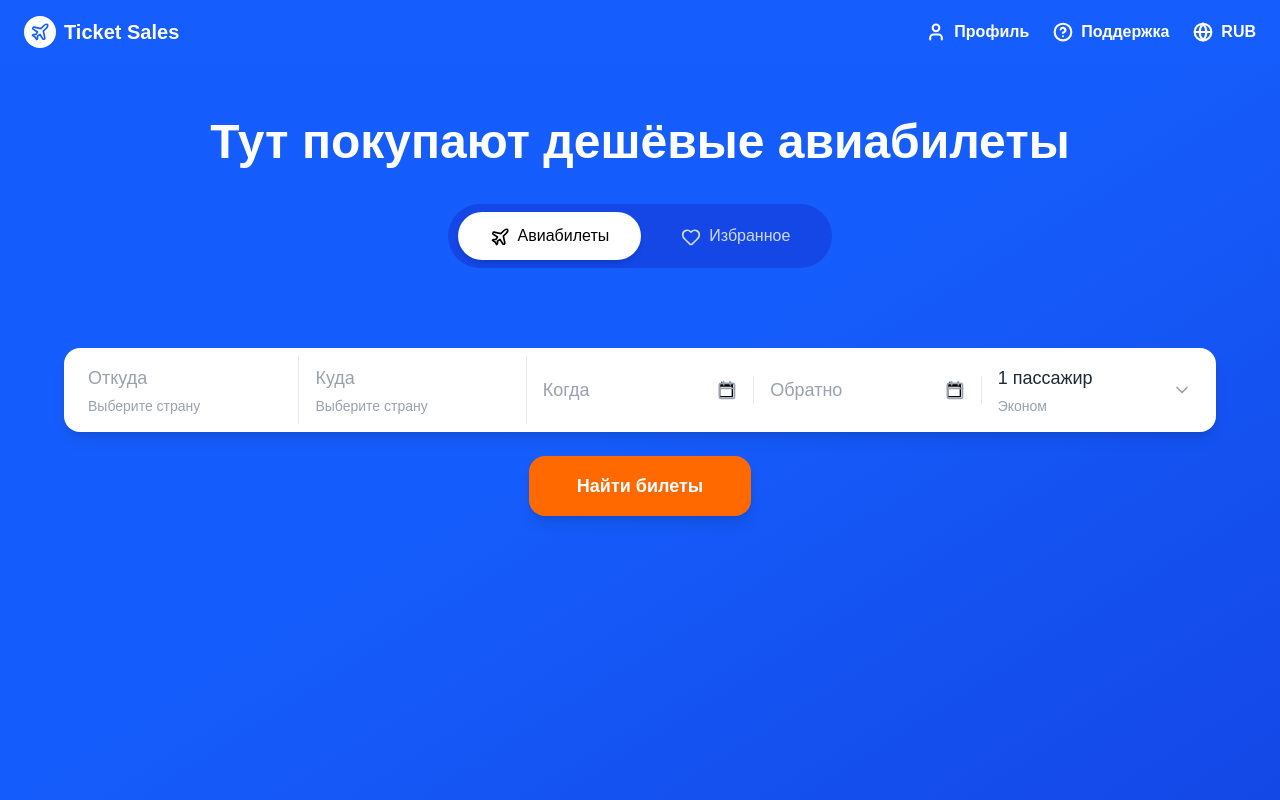
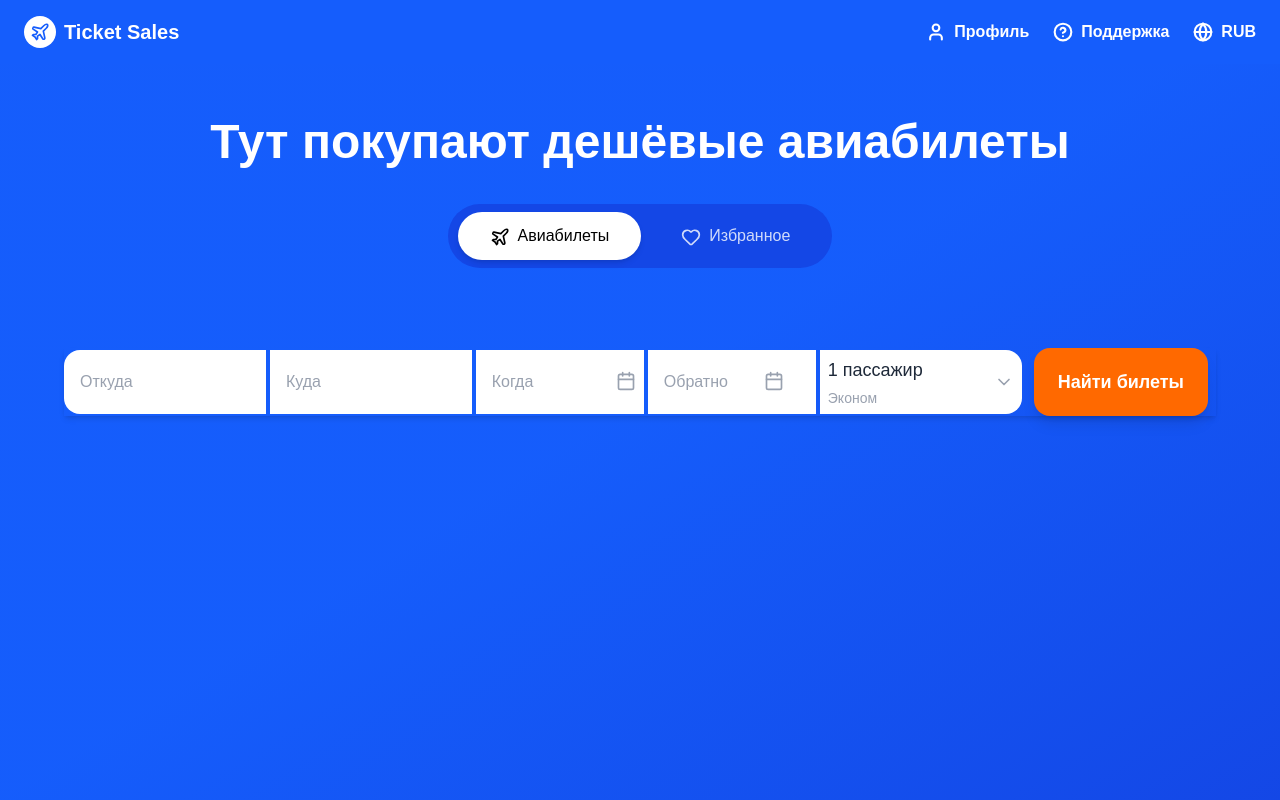
Before and after one commit to bekasyldev/flight_tickets, a Next.js app: page / in a window 1280 px wide. Built offline with nearby package versions, Linux system fonts and the light colour scheme.

Commit message:
feat: calendar component

```diff
--- a/app/components/BookingForm.tsx
+++ b/app/components/BookingForm.tsx
@@ -1,6 +1,7 @@
 import { useState } from "react";
 import { Calendar } from "lucide-react";
 import PassengerDropdown from "./PassengerDropdown";
+import FlightCalendar from "./FlightCalendar";
 
 interface SearchFormData {
   origin: string;
@@ -40,6 +41,7 @@ const BookingForm: React.FC<BookingFormProps> = ({
   loading
 }) => {
   const [isDropdownOpen, setIsDropdownOpen] = useState(false);
+  const [calendarType, setCalendarType] = useState<'departure' | 'return' | null>(null);
 
   const handlePassengersChange = (adults: number, childrens: number, infants: number) => {
     const totalPassengers = adults + childrens + infants;
@@ -56,11 +58,36 @@ const BookingForm: React.FC<BookingFormProps> = ({
     setFormData({ ...formData, cabinClass: cabinClassMap[serviceClass] || 'economy' });
   };
 
+  const handleDateSelect = (date: string, isReturnTicketNeeded: boolean) => {
+    if (calendarType === 'departure') {
+      setFormData({
+        ...formData,
+        departureDate: date,
+        returnDate: isReturnTicketNeeded ? formData.returnDate : ''
+      });
+    } else if (calendarType === 'return') {
+      setFormData({
+        ...formData,
+        returnDate: date
+      });
+    }
+    setCalendarType(null);
+  };
+
+  const formatDate = (dateString: string) => {
+    if (!dateString) return '';
+    const date = new Date(dateString);
+    return date.toLocaleDateString('ru-RU', {
+      day: 'numeric',
+      month: 'short'
+    });
+  };
+
   return (
     <div className="w-full max-w-6xl mx-auto">
-      <div className="bg-white rounded-2xl shadow-lg p-2 flex flex-wrap items-center gap-0">
+      <div className="flex flex-wrap items-center gap-1 sticky top-16 z-20 shadow-md bg-transparent">
         {/* From City */}
-        <div className="flex-1 min-w-48 px-4 border-r border-gray-200">
+        <div className="flex-1 min-w-32 px-2 bg-white rounded-l-2xl">
           <button
             type="button"
             onClick={onOriginClick}
@@ -68,22 +95,20 @@ const BookingForm: React.FC<BookingFormProps> = ({
           >
             {originSelection ? (
               <>
-                <div className="text-lg font-medium text-gray-800">
+                <div className="text-md font-medium text-gray-800 py-3 px-2">
                   {originSelection.airportName}
                 </div>
-                <div className="text-sm text-gray-400 mt-1">{originSelection.airportCode}</div>
               </>
             ) : (
               <>
-                <div className="text-lg font-medium text-gray-400">Откуда</div>
-                <div className="text-sm text-gray-400 mt-1">Выберите страну</div>
+                <div className="text-md font-medium text-gray-400 py-3 px-2">Откуда</div>
               </>
             )}
           </button>
         </div>
 
         {/* To City */}
-        <div className="flex-1 min-w-48 px-4 border-r border-gray-200">
+        <div className="flex-1 min-w-32 px-2 bg-white ">
           <button
             type="button"
             onClick={onDestinationClick}
@@ -91,78 +116,86 @@ const BookingForm: React.FC<BookingFormProps> = ({
           >
             {destinationSelection ? (
               <>
-                <div className="text-lg font-medium text-gray-800">
+                <div className="text-md font-medium text-gray-800 py-3 px-2">
                   {destinationSelection.airportName}
                 </div>
-                <div className="text-sm text-gray-400 mt-1">{destinationSelection.airportCode}</div>
               </>
             ) : (
               <>
-                <div className="text-lg font-medium text-gray-400">Куда</div>
-                <div className="text-sm text-gray-400 mt-1">Выберите страну</div>
+                <div className="text-md font-medium text-gray-400 py-3 px-2">Куда</div>
               </>
             )}
           </button>
         </div>
 
+        {/* Dates (shared wrapper) */}
+        <div className="relative flex gap-1">
           {/* Departure Date */}
-        <div className="flex-1 min-w-48 px-4 border-r border-gray-200">
-          <div className="relative">
-            <input
-              type="date"
-              value={formData.departureDate}
-              onChange={(e) => setFormData({ ...formData, departureDate: e.target.value })}
-              className={`w-full text-lg font-medium text-gray-800 bg-transparent border-none outline-none cursor-pointer ${!formData.departureDate ? 'text-transparent' : ''}`}
-              style={{ colorScheme: 'light' }}
-              onClick={(e) => {
-                const input = e.target as HTMLInputElement;
-                input.showPicker();
-              }}
-            />
-            {!formData.departureDate && (
+          <div className="min-w-42 px-2 bg-white">
+            <button
+              type="button"
+              onClick={() => setCalendarType(calendarType === 'departure' ? null : 'departure')}
+              className="w-full text-left py-2 relative"
+            >
+              {formData.departureDate ? (
                 <>
-                <div className="absolute top-0 left-0 pointer-events-none text-lg font-medium text-gray-400">
-                  Когда
+                  <div className="text-md font-medium text-gray-800 py-3 px-2">
+                    {formatDate(formData.departureDate)}
                   </div>
-                <div className="absolute top-1 right-0 pointer-events-none text-gray-400">
+                </>
+              ) : (
+                <>
+                  <div className="text-md font-medium text-gray-400 py-3 px-2">Когда</div>
+                </>
+              )}
+              <div className="absolute top-1/3 right-0 text-gray-400">
                 <Calendar className="w-5 h-5" />
               </div>
-              </>
-            )}
-          </div>
+            </button>
           </div>
 
           {/* Return Date */}
-        <div className="flex-1 min-w-48 px-4 border-r border-gray-200">
-          <div className="relative">
-            <input
-              type="date"
-              value={formData.returnDate}
-              onChange={(e) => setFormData({ ...formData, returnDate: e.target.value })}
-              className={`w-full text-lg font-medium text-gray-800 bg-transparent border-none outline-none cursor-pointer ${!formData.returnDate ? 'text-transparent' : ''}`}
-              style={{ colorScheme: 'light' }}
-              onClick={(e) => {
-                const input = e.target as HTMLInputElement;
-                input.showPicker();
-              }}
-            />
-            {!formData.returnDate && (
+          <div className="min-w-42 px-2 bg-white">
+            <button
+              type="button"
+              onClick={() => setCalendarType(calendarType === 'return' ? null : 'return')}
+              className="text-left py-2 min-w-32 relative"
+            >
+              {formData.returnDate ? (
                 <>
-                <div className="absolute top-0 left-0 pointer-events-none text-lg font-medium text-gray-400">
-                  Обратно
+                  <div className="text-md font-medium text-gray-800 py-3 px-2">
+                    {formatDate(formData.returnDate)}
                   </div>
-                <div className="absolute top-1 right-0 pointer-events-none text-gray-400">
+                </>
+              ) : (
+                <>
+                  <div className="text-md font-medium text-gray-400 py-3 px-2">Обратно</div>
+                </>
+              )}
+              <div className="absolute top-1/3 right-0 text-gray-400">
                 <Calendar className="w-5 h-5" />
               </div>
-              </>
+            </button>
+          </div>
+
+          {/* Shared Calendar Dropdown */}
+          {calendarType && (
+            <div className="absolute top-full left-1/2 -translate-x-1/2 z-50 mt-2">
+              <FlightCalendar
+                type={calendarType}
+                onSelect={handleDateSelect}
+                onClose={() => setCalendarType(null)}
+                selectedDate={calendarType === 'departure' ? formData.departureDate : formData.returnDate}
+                minDate={calendarType === 'return' ? formData.departureDate : undefined}
+              />
+            </div>
           )}
-          </div>
         </div>
 
         {/* Passengers Dropdown */}
-        <div className="flex-1 min-w-48 px-4 relative">
+        <div className="flex-1 min-w-32 px-2 py-[6px] relative bg-white rounded-r-2xl">
           <PassengerDropdown
-            adults={Math.max(1, formData.passengers - 0)} // Simplified for now
+            adults={Math.max(1, formData.passengers - 0)}
             childrens={0}
             infants={0}
             serviceClass={formData.cabinClass === 'premium_economy' ? 'comfort' : formData.cabinClass}
@@ -172,14 +205,14 @@ const BookingForm: React.FC<BookingFormProps> = ({
             onToggle={() => setIsDropdownOpen(!isDropdownOpen)}
           />
         </div>
-      </div>
 
         {/* Search Button */}
-      <div className="flex justify-center mt-6">
+        <div className="px-2">
           <button
             onClick={onSubmit}
             disabled={loading}
-          className="bg-orange-500 hover:bg-orange-600 text-white font-semibold text-lg px-12 py-4 rounded-2xl transition-colors shadow-lg disabled:opacity-50 disabled:cursor-not-allowed flex items-center justify-center"
+            className="bg-orange-500 hover:bg-orange-600 text-white font-semibold text-lg px-6 py-5 rounded-2xl transition-colors shadow-lg disabled:opacity-50 disabled:cursor-not-allowed flex items-center justify-center h-full"
+            style={{ minWidth: 140 }}
           >
             {loading ? (
               <>
@@ -192,6 +225,7 @@ const BookingForm: React.FC<BookingFormProps> = ({
           </button>
         </div>
       </div>
+    </div>
   );
 };
 
--- /dev/null
+++ b/app/components/FlightCalendar.tsx
@@ -0,0 +1,222 @@
+import React, { useState } from 'react';
+import { ChevronLeft, ChevronRight, X } from 'lucide-react';
+
+interface FlightCalendarProps {
+  type: 'departure' | 'return';
+  onSelect: (date: string, isReturnTicketNeeded: boolean) => void;
+  onClose: () => void;
+  selectedDate?: string;
+  minDate?: string;
+}
+
+const FlightCalendar: React.FC<FlightCalendarProps> = ({
+  type,
+  onSelect,
+  onClose,
+  selectedDate = '',
+  minDate = ''
+}) => {
+  const [currentMonth, setCurrentMonth] = useState(new Date());
+  const [isReturnTicketNeeded, setIsReturnTicketNeeded] = useState(true);
+
+  const monthNames = [
+    'Январь', 'Февраль', 'Март', 'Апрель', 'Май', 'Июнь',
+    'Июль', 'Август', 'Сентябрь', 'Октябрь', 'Ноябрь', 'Декабрь'
+  ];
+
+  const dayNames = ['Пн', 'Вт', 'Ср', 'Чт', 'Пт', 'Сб', 'Вс'];
+
+  const isSameDay = (date1: Date, date2: Date) => {
+    return date1.toDateString() === date2.toDateString();
+  };
+
+  const isDateDisabled = (date: Date) => {
+    const today = new Date();
+    today.setHours(0, 0, 0, 0);
+    if (date < today) return true;
+
+    if (type === 'return' && minDate) {
+      const minDateTime = new Date(minDate);
+      return date <= minDateTime;
+    }
+    return false;
+  };
+
+  const handleDateClick = (date: Date) => {
+    if (isDateDisabled(date)) return;
+
+    const dateString = date.toISOString().split('T')[0];
+    onSelect(dateString, isReturnTicketNeeded);
+  };
+
+  const getDaysInMonth = (date: Date) => {
+    const year = date.getFullYear();
+    const month = date.getMonth();
+    const firstDay = new Date(year, month, 1);
+    const startDate = new Date(firstDay);
+    const dayOfWeek = firstDay.getDay();
+    const daysToSubtract = dayOfWeek === 0 ? 6 : dayOfWeek - 1;
+    startDate.setDate(firstDay.getDate() - daysToSubtract);
+
+    const days = [];
+    const currentDate = new Date(startDate);
+
+    for (let i = 0; i < 42; i++) {
+      days.push(new Date(currentDate));
+      currentDate.setDate(currentDate.getDate() + 1);
+    }
+    return days;
+  };
+
+  const navigateMonth = (direction: 'prev' | 'next') => {
+    const newMonth = new Date(currentMonth);
+    if (direction === 'prev') {
+      newMonth.setMonth(newMonth.getMonth() - 1);
+    } else {
+      newMonth.setMonth(newMonth.getMonth() + 1);
+    }
+    setCurrentMonth(newMonth);
+  };
+
+  const nextMonth = new Date(currentMonth);
+  nextMonth.setMonth(currentMonth.getMonth() + 1);
+
+  const daysCurrent = getDaysInMonth(currentMonth);
+  const daysNext = getDaysInMonth(nextMonth);
+
+  const isPrevDisabled = (() => {
+    const now = new Date();
+    return (
+      currentMonth.getFullYear() === now.getFullYear() &&
+      currentMonth.getMonth() === now.getMonth()
+    );
+  })();
+
+  return (
+    <div className="bg-white rounded-lg shadow-xl border border-gray-200 p-4 text-black w-160 max-w-2xl min-h-[420px] h-[420px]">
+      {/* Header */}
+      <div className="flex items-center justify-end mb-4">
+        {/* Return ticket toggle and close button */}
+        <div className="flex items-center gap-2 ml-4">
+          {type === 'return' && (
+            <button
+              onClick={() => {
+                if (isReturnTicketNeeded) {
+                  setIsReturnTicketNeeded(false);
+                  onClose();
+                } else {
+                  setIsReturnTicketNeeded(true);
+                }
+              }}
+              className={`text-sm px-4 py-1 rounded-full border transition-colors duration-150 font-semibold
+                ${isReturnTicketNeeded
+                  ? 'bg-gray-100 border-gray-200 text-gray-500'
+                  : 'bg-orange-500 border-orange-500 text-white'}
+              `}
+              title="Если не нужен обратный билет, выберите эту опцию"
+            >
+              Обратный билет не нужен
+            </button>
+          )}
+          <button onClick={onClose} className="p-1 hover:bg-gray-100 rounded">
+            <X className="w-4 h-4" />
+          </button>
+        </div>
+      </div>
+
+      {/* Two months side by side */}
+      <div className="flex gap-8">
+        {/* First month */}
+        <div className="flex-1">
+          <div className="relative flex items-center mb-2 h-10">
+            <button
+              onClick={() => navigateMonth('prev')}
+              className="absolute left-0 top-1/2 -translate-y-1/2 p-1 hover:bg-gray-100 bg-gray-100 text-gray-800 rounded-full"
+              disabled={isPrevDisabled}
+            >
+              <ChevronLeft className="w-6 h-6" />
+            </button>
+            <div className="flex-1 text-center font-semibold text-lg">
+              {monthNames[currentMonth.getMonth()]} {currentMonth.getFullYear()}
+            </div>
+          </div>
+
+          <div className="grid grid-cols-7 gap-1 mb-2">
+            {dayNames.map(day => (
+              <div key={day} className="text-center text-base font-medium text-gray-500 py-1">
+                {day}
+              </div>
+            ))}
+          </div>
+          <div className="grid grid-cols-7 gap-1">
+            {daysCurrent.map((day, index) => {
+              const isCurrentMonth = day.getMonth() === currentMonth.getMonth();
+              const isDisabled = isDateDisabled(day);
+              const isSelected = selectedDate && isSameDay(day, new Date(selectedDate));
+              return (
+                <button
+                  key={index}
+                  onClick={() => handleDateClick(day)}
+                  disabled={isDisabled}
+                  className={`
+                    h-10 w-10 rounded text-base font-medium transition-all
+                    ${!isCurrentMonth ? 'text-gray-300' : ''}
+                    ${isDisabled ? 'text-gray-300 cursor-not-allowed' : 'hover:bg-blue-50 cursor-pointer'}
+                    ${isSelected ? 'bg-orange-500 text-white' : ''}
+                  `}
+                >
+                  {day.getDate()}
+                </button>
+              );
+            })}
+          </div>
+        </div>
+        {/* Second month */}
+        <div className="flex-1">
+          <div className="relative flex items-center mb-2 h-10">
+            <div className="flex-1 text-center font-semibold text-lg">
+              {monthNames[nextMonth.getMonth()]} {nextMonth.getFullYear()}
+            </div>
+            <button
+              onClick={() => navigateMonth('next')}
+              className="absolute right-0 top-1/2 -translate-y-1/2 p-1 hover:bg-gray-100 bg-gray-100 text-gray-800 rounded-full"
+            >
+              <ChevronRight className="w-6 h-6" />
+            </button>
+          </div>
+          <div className="grid grid-cols-7 gap-1 mb-2">
+            {dayNames.map(day => (
+              <div key={day} className="text-center text-base font-medium text-gray-500 py-1">
+                {day}
+              </div>
+            ))}
+          </div>
+          <div className="grid grid-cols-7 gap-1">
+            {daysNext.map((day, index) => {
+              const isCurrentMonth = day.getMonth() === nextMonth.getMonth();
+              const isDisabled = isDateDisabled(day);
+              const isSelected = selectedDate && isSameDay(day, new Date(selectedDate));
+              return (
+                <button
+                  key={index}
+                  onClick={() => handleDateClick(day)}
+                  disabled={isDisabled}
+                  className={`
+                    h-10 w-10 rounded text-base font-medium transition-all
+                    ${!isCurrentMonth ? 'text-gray-300' : ''}
+                    ${isDisabled ? 'text-gray-300 cursor-not-allowed' : 'hover:bg-blue-50 cursor-pointer'}
+                    ${isSelected ? 'bg-orange-500 text-white' : ''}
+                  `}
+                >
+                  {day.getDate()}
+                </button>
+              );
+            })}
+          </div>
+        </div>
+      </div>
+    </div>
+  );
+};
+
+export default FlightCalendar;
```
Lines whose indentation alone changed are shown as unchanged.
